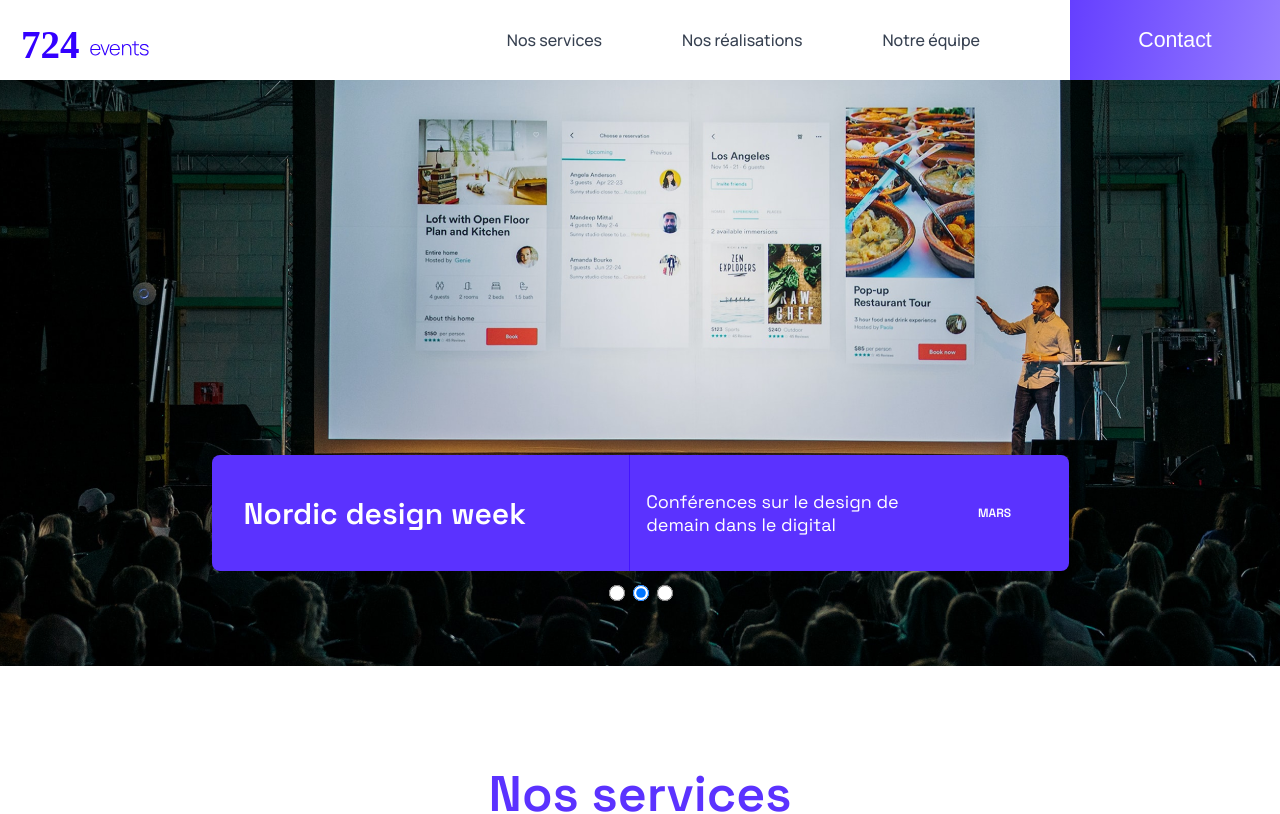
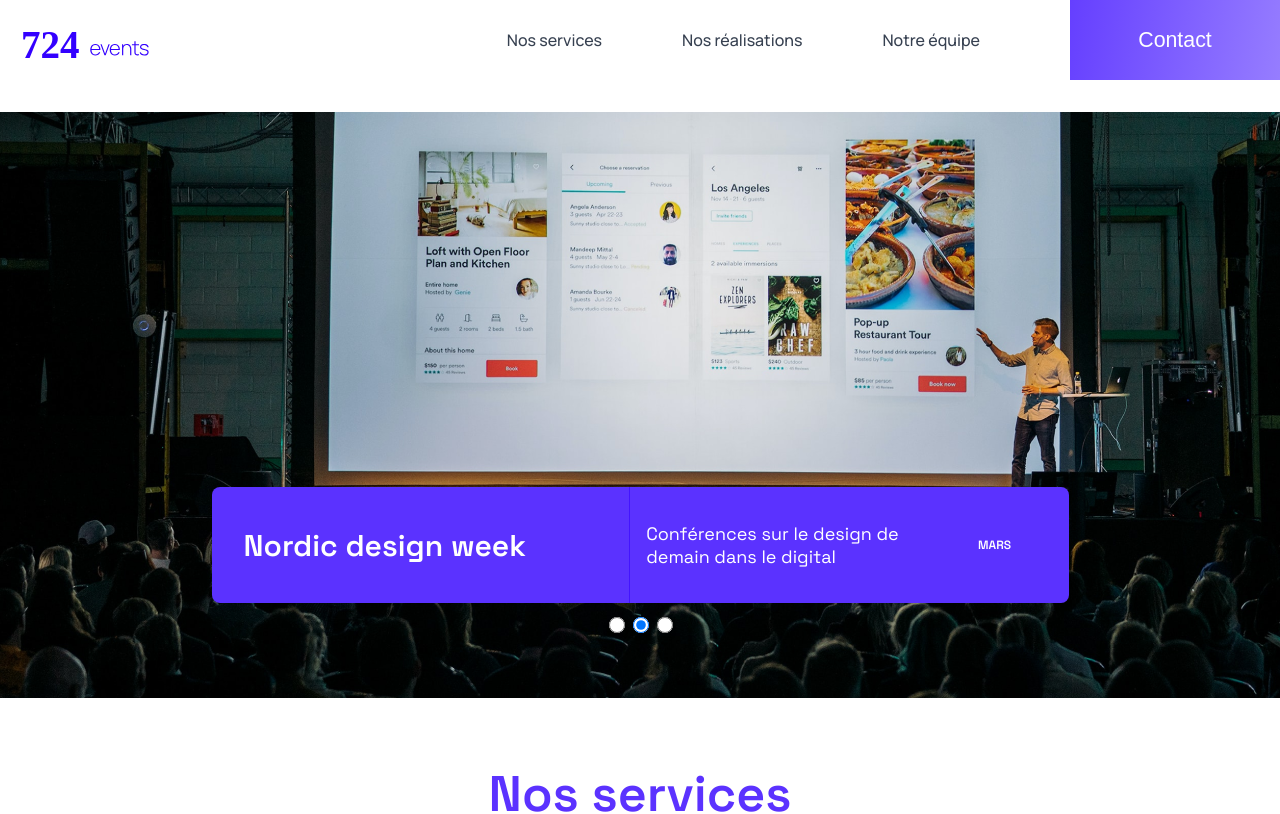
Before and after one commit to Marc-74/724events, a React (Create React App) app: page / in a window 1280 px wide. Shown: the top 814 px of the page. Built offline with nearby package versions, Linux system fonts and the light colour scheme.

Commit message:
Activation des liens du menu

```diff
--- a/src/pages/Home/index.js
+++ b/src/pages/Home/index.js
@@ -21,7 +21,7 @@ const Page = () => {
       <Menu />
     </header>
     <main>
-      <section className="SliderContainer">
+    <section className="ServicesContainer" id="nos-services">
         <Slider />
       </section>
       <section className="ServicesContainer">
@@ -53,11 +53,11 @@ const Page = () => {
           </ServiceCard>
         </div>
       </section>
-      <section className="EventsContainer">
+      <section className="EventsContainer" id="nos-realisations">
         <h2 className="Title">Nos réalisations</h2>
         <EventList />
       </section>
-      <section className="PeoplesContainer">
+      <section className="PeoplesContainer" id="notre-equipe">
         <h2 className="Title">Notre équipe</h2>
         <p>Une équipe d’experts dédiés à l’ogranisation de vos événements</p>
         <div className="ListContainer">
```
